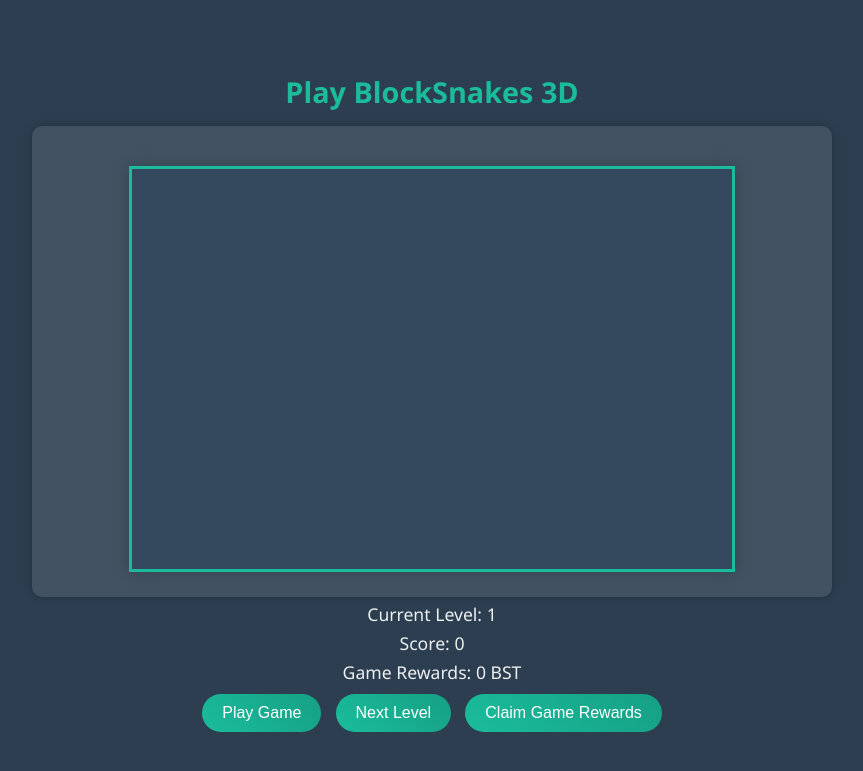
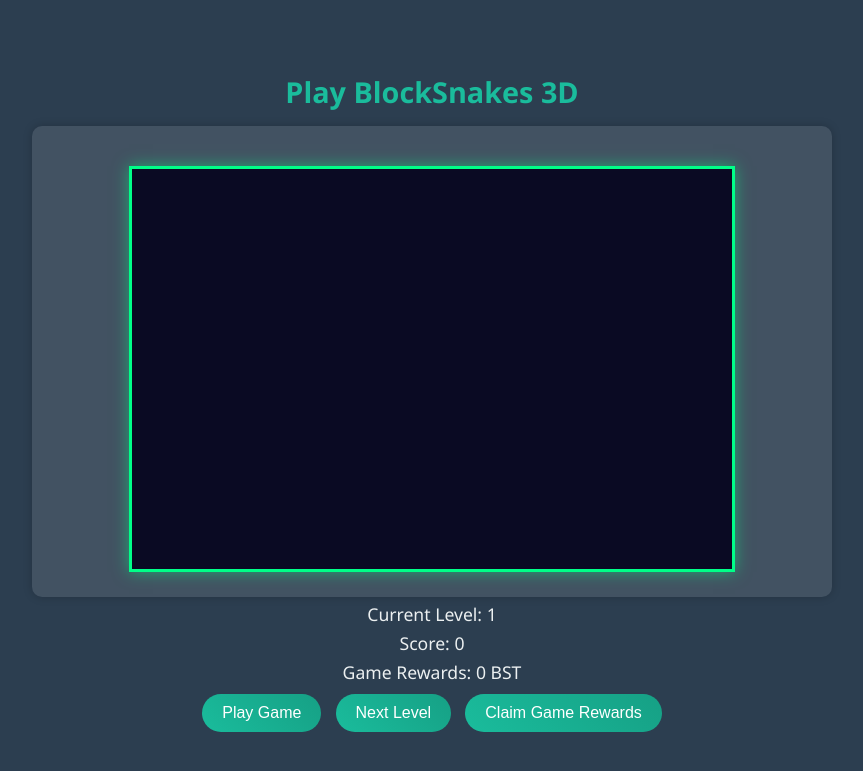
Before and after one commit to eienzen/blocksnakes, a plain HTML site: page index.html in a window 1280 px wide. Shown: the part 555-1326 px from the top of the page, without its empty margins (208-1071 px from the left). Drawn offline with Linux system fonts and the light colour scheme; a script that the page names is missing.

Commit message:
Update index.html

```diff
--- a/index.html
+++ b/index.html
@@ -65,9 +65,9 @@
             cursor: not-allowed;
         }
         canvas {
-            border: 3px solid #1abc9c;
-            background: #34495e; /* कैनवस का बैकग्राउंड डार्क ब्लू */
-            box-shadow: 0 0 15px rgba(0, 0, 0, 0.2);
+            border: 3px solid #00ff88; /* पुराना हरा बॉर्डर */
+            background: #0a0a23; /* पुराना डार्क बैकग्राउंड */
+            box-shadow: 0 0 15px rgba(0, 255, 136, 0.5);
             max-width: 100%;
             height: auto;
             margin-top: 20px;
```
